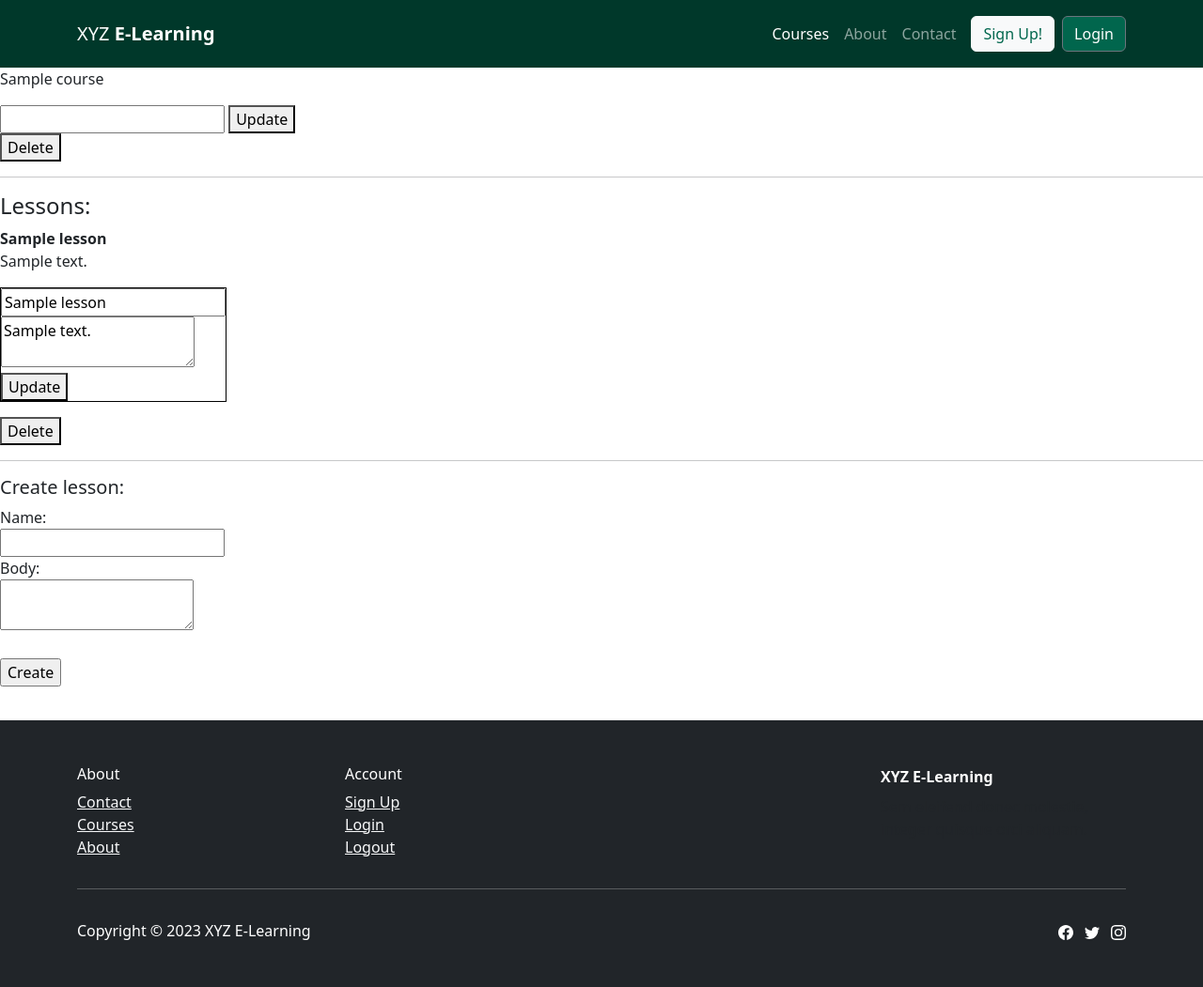
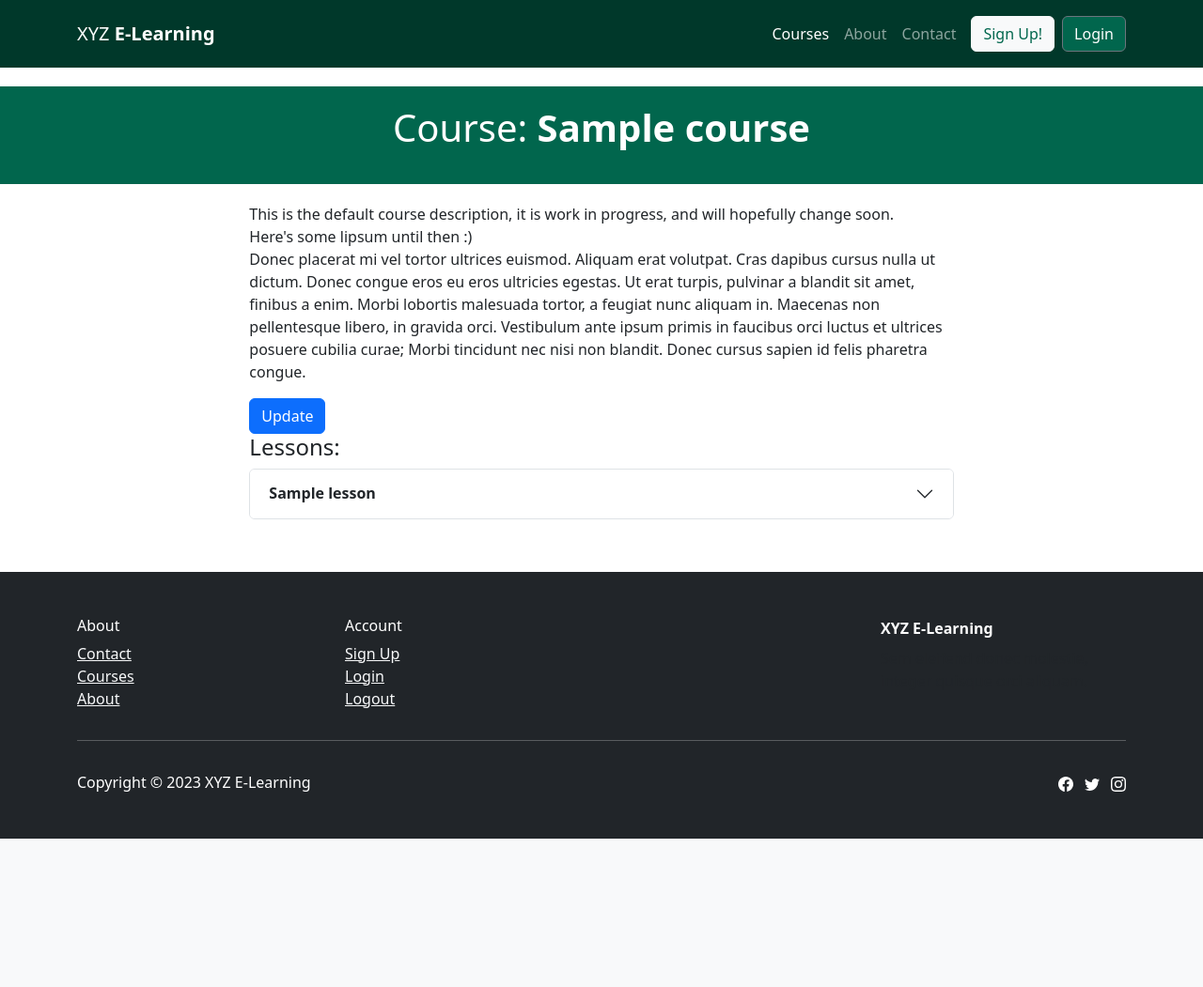
Before and after one commit to ivan-akos/e-learning-AFP2-23, a Django app: page /course/1/ in a window 1280 px wide. Shown: the whole page at 94% size. After the commit the page ends 893 px from the top, so only its background shows below. Run offline with Django 4.2, Linux system fonts and the light colour scheme; tables that the repository leaves empty hold one stand-in row (values such as "Sample post"); some libraries are stand-ins or nearby versions.

Commit message:
course: proper look

```diff
--- a/src/django/elearning_app/templates/course.html
+++ b/src/django/elearning_app/templates/course.html
@@ -14,6 +14,7 @@
 			{% endif %}
 		{% endfor %}
 	{% endif %}
+{% comment %}
  <p>{{Course.name}}</p>
  <form method="post">
   {% csrf_token %}
@@ -57,4 +58,44 @@
  <div>
  <hr>
  {% include 'components/create_lesson.html' %}
+ {% endcomment %}
+ <div class="row" style="background-color: var(--custom-secondary-color); margin-top: 20px; flex:1;">
+     <div class="text-white" style="margin-top: 20px; margin-bottom:20px; text-align: center;">
+         <h1>Course: <b>{{Course.name}}</b></h1>
+         <p></p>
+     </div>
+ </div>
+
+ <div class="container" style=" padding: 20px">
+     <div class="row">
+         <div class="col-md-8" style="padding: 0px; margin-left: auto; margin-right: auto;">
+               <p>This is the default course description, it is work in progress, and will hopefully change soon. <br>
+                  Here's some lipsum until then :) <br>
+                  Donec placerat mi vel tortor ultrices euismod. Aliquam erat volutpat. Cras dapibus cursus nulla ut dictum. Donec congue eros eu eros ultricies egestas. Ut erat turpis, pulvinar a blandit sit amet, finibus a enim. Morbi lobortis malesuada tortor, a feugiat nunc aliquam in. Maecenas non pellentesque libero, in gravida orci. Vestibulum ante ipsum primis in faucibus orci luctus et ultrices posuere cubilia curae; Morbi tincidunt nec nisi non blandit. Donec cursus sapien id felis pharetra congue.
+               </p>
+
+               <a class="btn btn-primary" href="{% url 'update_course' course_id=Course.id %}">Update</a>
+
+               <div>
+                    <h4>Lessons:</h4>
+                    {% for lesson in Course.lessons_set.all %}
+                    <div class="accordion" id="lessonsAccordion">
+                         <div class="accordion-item">
+                              <h2 class="accordion-header" id="header{{lesson.id}}">
+                                   <button class="accordion-button collapsed" type="button" data-bs-toggle="collapse" data-bs-target="#collapse{{lesson.id}}">
+                                        <b>{{ lesson.name }}</b><br>
+                                   </button>
+                              </h2>
+                              <div id="collapse{{lesson.id}}" class="accordion-collapse collapse" data-bs-parent="#lessonsAccordion">
+                                   <div class="accordion-body">
+                                        <span>{{ lesson.body }}</span>
+                                   </div>
+                              </div>
+                         </div>
+                    </div>
+                    {%endfor%}
+               </div>
+         </div>
+     </div>
+</div>
 {% endblock content %}
```
